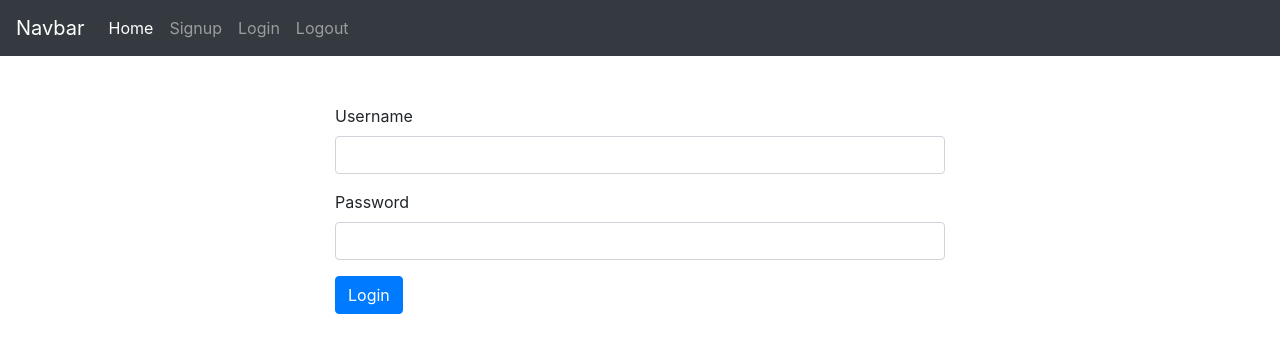
After one commit to amardeep-soni/isecure, a PHP site: page /login.php in a window 1280 px wide. The commit adds this page. Shown: the top 353 px of the page. Run offline with PHP 8.4, Linux system fonts and the light colour scheme.

Commit message:
made the login page

```diff
--- /dev/null
+++ b/login.php
@@ -0,0 +1,58 @@
+<!doctype html>
+<html lang="en">
+
+<head>
+    <meta charset="utf-8">
+    <meta name="viewport" content="width=device-width, initial-scale=1, shrink-to-fit=no">
+
+    <link rel="stylesheet" href="css/bootstrap.min.css">
+    <link rel="stylesheet" href="https://cdn.jsdelivr.net/npm/bootstrap@4.6.2/dist/css/bootstrap.min.css" integrity="sha384-xOolHFLEh07PJGoPkLv1IbcEPTNtaed2xpHsD9ESMhqIYd0nLMwNLD69Npy4HI+N" crossorigin="anonymous">
+
+    <title>Isecure</title>
+</head>
+
+<body>
+    <!-- narbar -->
+    <nav class="navbar navbar-expand-lg navbar-dark bg-dark">
+        <a class="navbar-brand" href="#">Navbar</a>
+        <button class="navbar-toggler" type="button" data-toggle="collapse" data-target="#navbarSupportedContent" aria-controls="navbarSupportedContent" aria-expanded="false" aria-label="Toggle navigation">
+            <span class="navbar-toggler-icon"></span>
+        </button>
+        <div class="collapse navbar-collapse" id="navbarSupportedContent">
+            <ul class="navbar-nav mr-auto">
+                <li class="nav-item active">
+                    <a class="nav-link" href="#">Home <span class="sr-only">(current)</span></a>
+                </li>
+                <li class="nav-item">
+                    <a class="nav-link" href="/isecure/signup.php">Signup</a>
+                </li>
+                <li class="nav-item">
+                    <a class="nav-link" href="#">Login</a>
+                </li>
+                <li class="nav-item">
+                    <a class="nav-link" href="#">Logout</a>
+                </li>
+            </ul>
+        </div>
+    </nav>
+
+    <!-- signup form -->
+    <div class="container mt-5" style="max-width: 50%;">
+        <form action="/isecure/login.php" method="POST">
+            <div class="form-group">
+                <label for="inputUsername">Username</label>
+                <input type="text" name="username" class="form-control" id="inputUsername">
+            </div>
+            <div class="form-group">
+                <label for="inputPassword">Password</label>
+                <input type="password" name="password" class="form-control" id="inputPassword">
+            </div>
+            <button type="submit" name="login" class="btn btn-primary">Login</button>
+        </form>
+    </div>
+    <script src="js/bootstrap.bundle.min.js"></script>
+    <script src="https://cdn.jsdelivr.net/npm/jquery@3.5.1/dist/jquery.slim.min.js" integrity="sha384-DfXdz2htPH0lsSSs5nCTpuj/zy4C+OGpamoFVy38MVBnE+IbbVYUew+OrCXaRkfj" crossorigin="anonymous"></script>
+    <script src="https://cdn.jsdelivr.net/npm/bootstrap@4.6.2/dist/js/bootstrap.bundle.min.js" integrity="sha384-Fy6S3B9q64WdZWQUiU+q4/2Lc9npb8tCaSX9FK7E8HnRr0Jz8D6OP9dO5Vg3Q9ct" crossorigin="anonymous"></script>
+</body>
+
+</html>
--- a/signup.php
+++ b/signup.php
@@ -20,6 +20,7 @@ if ($_SERVER["REQUEST_METHOD"] == "POST") {
             $result = mysqli_query($conn, $sql);
             if ($result) {
                 $showSuccess = true;
+                header("refresh:2;url=/isecure/login.php"); // redirect the user to login page when user successfully created an account
             }
         } else {
             $showError = true;
@@ -62,7 +63,7 @@ if ($_SERVER["REQUEST_METHOD"] == "POST") {
                     <a class="nav-link" href="#">Signup</a>
                 </li>
                 <li class="nav-item">
-                    <a class="nav-link" href="#">Login</a>
+                    <a class="nav-link" href="/isecure/login.php">Login</a>
                 </li>
                 <li class="nav-item">
                     <a class="nav-link" href="#">Logout</a>
@@ -75,7 +76,7 @@ if ($_SERVER["REQUEST_METHOD"] == "POST") {
     <?php
     if ($showSuccess) {
         echo "<div class='alert alert-success alert-dismissible fade show' role='alert'>
-                <strong>Success!</strong> Your Account is created successfully.
+                <strong>Success!</strong> Your Account is created successfully. Now you can <strong>Login</strong>.
                 <button type='button' class='close' data-dismiss='alert' aria-label='Close'>
                     <span aria-hidden='true'>&times;</span>
                 </button>
```
